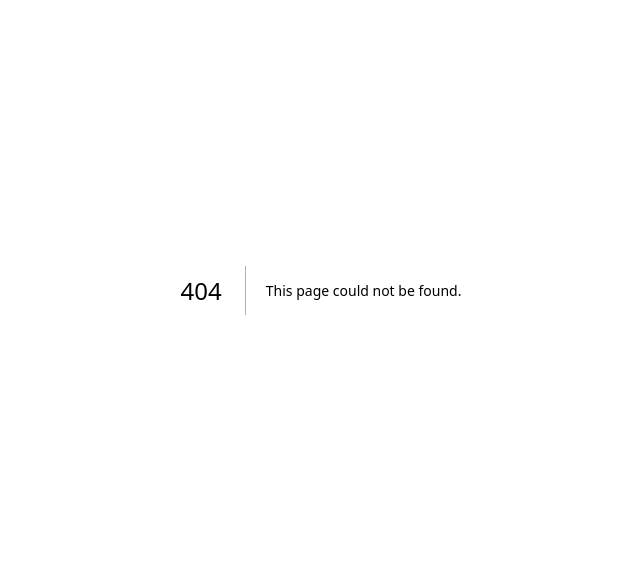
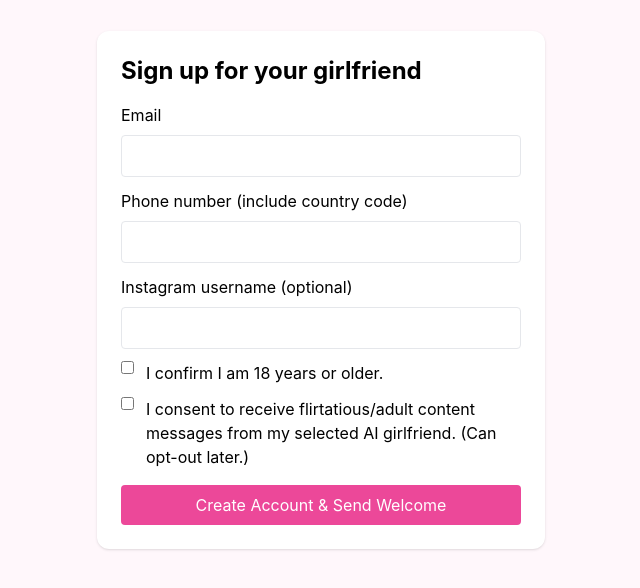
Before and after one commit to HerAIGF/HerAi, a Next.js app: page /signup in a window 1280 px wide. Before the commit this address had no page. Shown: the part 110-698 px from the top of the page, without its empty margins (319-959 px from the left). Built offline with nearby package versions, Linux system fonts and the light colour scheme.

Commit message:
Create signup.js

```diff
--- /dev/null
+++ b/pages/signup.js
@@ -0,0 +1,67 @@
+import { useState } from 'react';
+import { useRouter } from 'next/router';
+
+export default function Signup() {
+  const router = useRouter();
+  const { gf } = router.query || {};
+  const [form, setForm] = useState({ email: '', phone: '', instagram: '', ageConfirm: false, adultConsent: false });
+  const [loading, setLoading] = useState(false);
+
+  const handleChange = (k) => (e) => setForm({ ...form, [k]: e.target.type === 'checkbox' ? e.target.checked : e.target.value });
+
+  const submit = async (e) => {
+    e.preventDefault();
+    if (!form.ageConfirm || !form.adultConsent) {
+      alert('You must confirm age (18+) and consent to receive messages.');
+      return;
+    }
+    setLoading(true);
+    const res = await fetch('/api/signup', {
+      method: 'POST',
+      headers: { 'Content-Type': 'application/json' },
+      body: JSON.stringify({ ...form, girlfriend: gf || 'maya' })
+    });
+    if (res.ok) {
+      router.push('/thank-you');
+    } else {
+      const txt = await res.text();
+      alert('Signup failed: ' + txt);
+    }
+    setLoading(false);
+  };
+
+  return (
+    <div className="min-h-screen flex items-center justify-center p-6">
+      <form onSubmit={submit} className="w-full max-w-md bg-white rounded-xl shadow p-6">
+        <h1 className="text-2xl font-bold mb-4">Sign up for {gf || 'your girlfriend'}</h1>
+
+        <label className="block mb-2">Email</label>
+        <input type="email" required className="w-full border rounded p-2 mb-3" value={form.email} onChange={handleChange('email')} />
+
+        <label className="block mb-2">Phone number (include country code)</label>
+        <input type="tel" required className="w-full border rounded p-2 mb-3" value={form.phone} onChange={handleChange('phone')} />
+
+        <label className="block mb-2">Instagram username (optional)</label>
+        <input type="text" className="w-full border rounded p-2 mb-3" value={form.instagram} onChange={handleChange('instagram')} />
+
+        <div className="mb-3">
+          <label className="flex items-start gap-3">
+            <input type="checkbox" checked={form.ageConfirm} onChange={handleChange('ageConfirm')} />
+            <span>I confirm I am 18 years or older.</span>
+          </label>
+        </div>
+
+        <div className="mb-4">
+          <label className="flex items-start gap-3">
+            <input type="checkbox" checked={form.adultConsent} onChange={handleChange('adultConsent')} />
+            <span>I consent to receive flirtatious/adult content messages from my selected AI girlfriend. (Can opt-out later.)</span>
+          </label>
+        </div>
+
+        <button type="submit" disabled={loading} className="w-full bg-pink-500 text-white p-2 rounded">
+          {loading ? 'Signing up...' : 'Create Account & Send Welcome'}
+        </button>
+      </form>
+    </div>
+  );
+}
```
